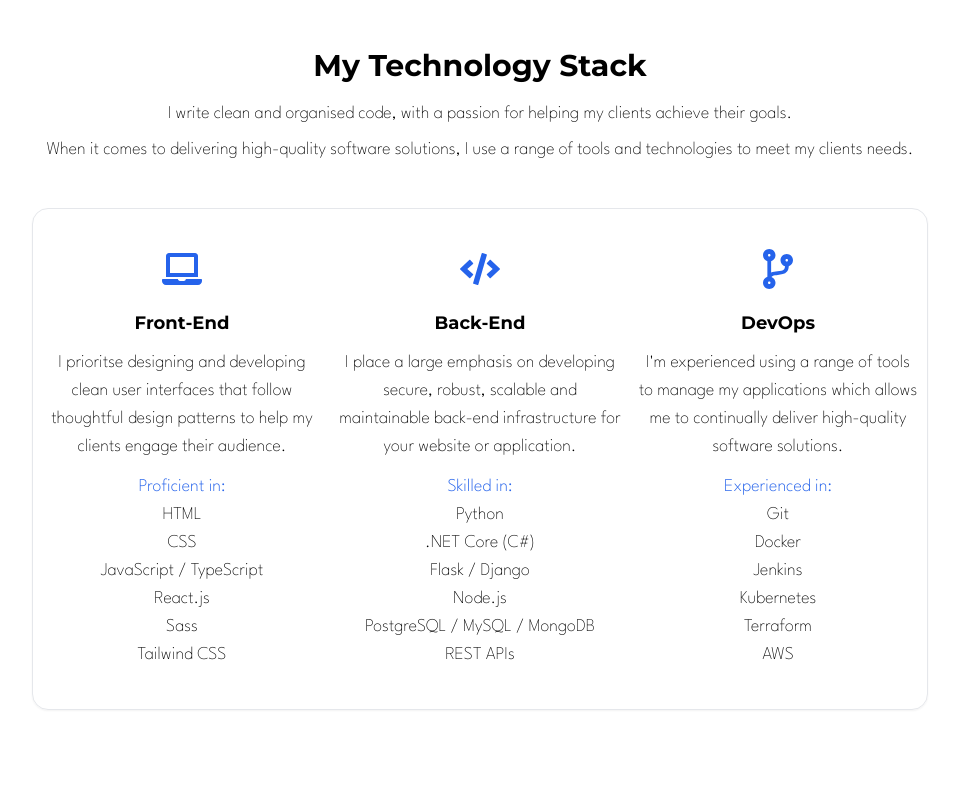
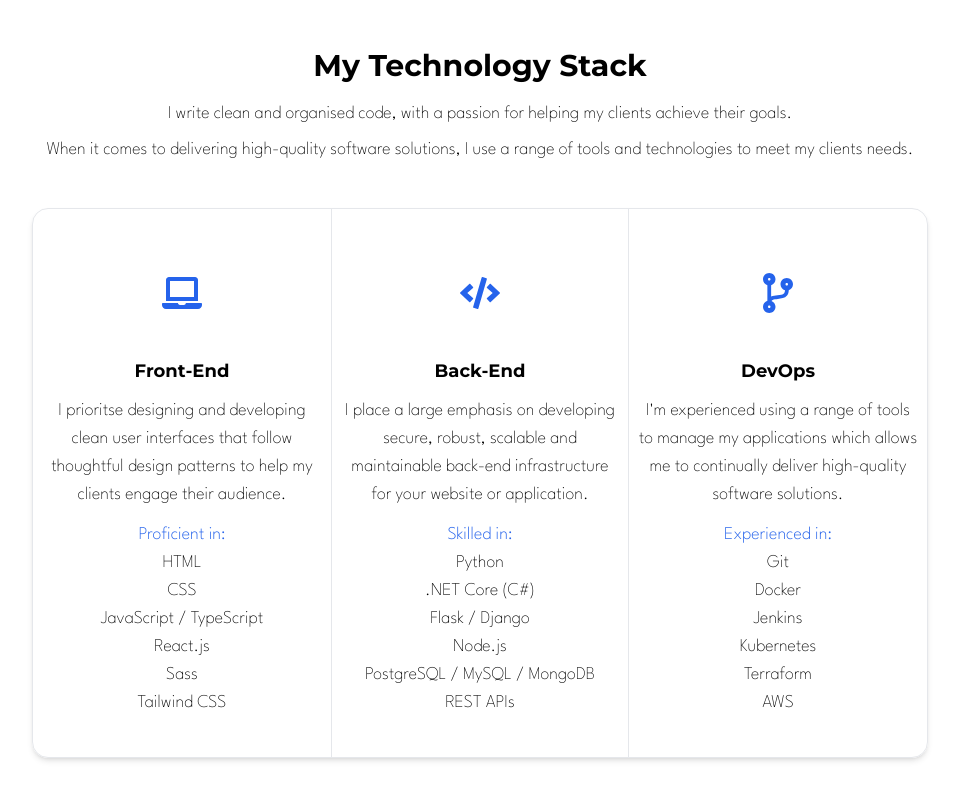
Before and after one commit to jkbeattie/jkbeattie.dev, a React (Create React App) app: page / in a window 1280 px wide. Shown: the part 832-1632 px from the top of the page, without its empty margins (160-1119 px from the left). Built offline with nearby package versions, Linux system fonts and the light colour scheme.

Commit message:
feature: finalises some styling on the technology stack component

```diff
--- a/src/components/TechStackTable.tsx
+++ b/src/components/TechStackTable.tsx
@@ -17,7 +17,7 @@
                     <li>Tailwind CSS</li>
                 </ul>
             </div>
-            <div className="tech-stack-column backend">
+            <div className="tech-stack-column bordered backend">
                 <FaCode className='tech-stack-icon' />
                 <p className='font-heading font-bold text-lg mt-5'>Back-End</p>
                 <p className="font-main font-thin text-lg text-center mx-2 my-3">I place a large emphasis on developing secure, robust, scalable and maintainable back-end infrastructure for your website or application.</p>
--- a/src/styles/components/_techstack.sass
+++ b/src/styles/components/_techstack.sass
@@ -6,12 +6,17 @@
 .tech-stack-table
     width: 100%
     @apply mt-10
-    @apply border rounded-2xl shadow-sm
+    @apply border border-gray-200 rounded-2xl shadow-md
 
 .tech-stack-column
     @apply flex flex-col items-center
     @apply py-10
 
+    &.bordered
+        border-left: 1px solid
+        border-right: 1px solid
+        @apply border-gray-200
+
 .tech-stack-icon
-    @apply w-10 h-10
+    @apply w-10 h-10 my-6
     @apply text-blue-600
--- a/src/styles/styles.css
+++ b/src/styles/styles.css
@@ -36,14 +36,18 @@
 .tech-stack-table {
   width: 100%;
   @apply mt-10;
-  @apply border rounded-2xl shadow-sm; }
+  @apply border border-gray-200 rounded-2xl shadow-md; }
 
 .tech-stack-column {
   @apply flex flex-col items-center;
   @apply py-10; }
+  .tech-stack-column.bordered {
+    border-left: 1px solid;
+    border-right: 1px solid;
+    @apply border-gray-200; }
 
 .tech-stack-icon {
-  @apply w-10 h-10;
+  @apply w-10 h-10 my-6;
   @apply text-blue-600; }
 
 .App {
```
Also changed, not shown: 1 other file (tests, documents, lock files or other folders).
